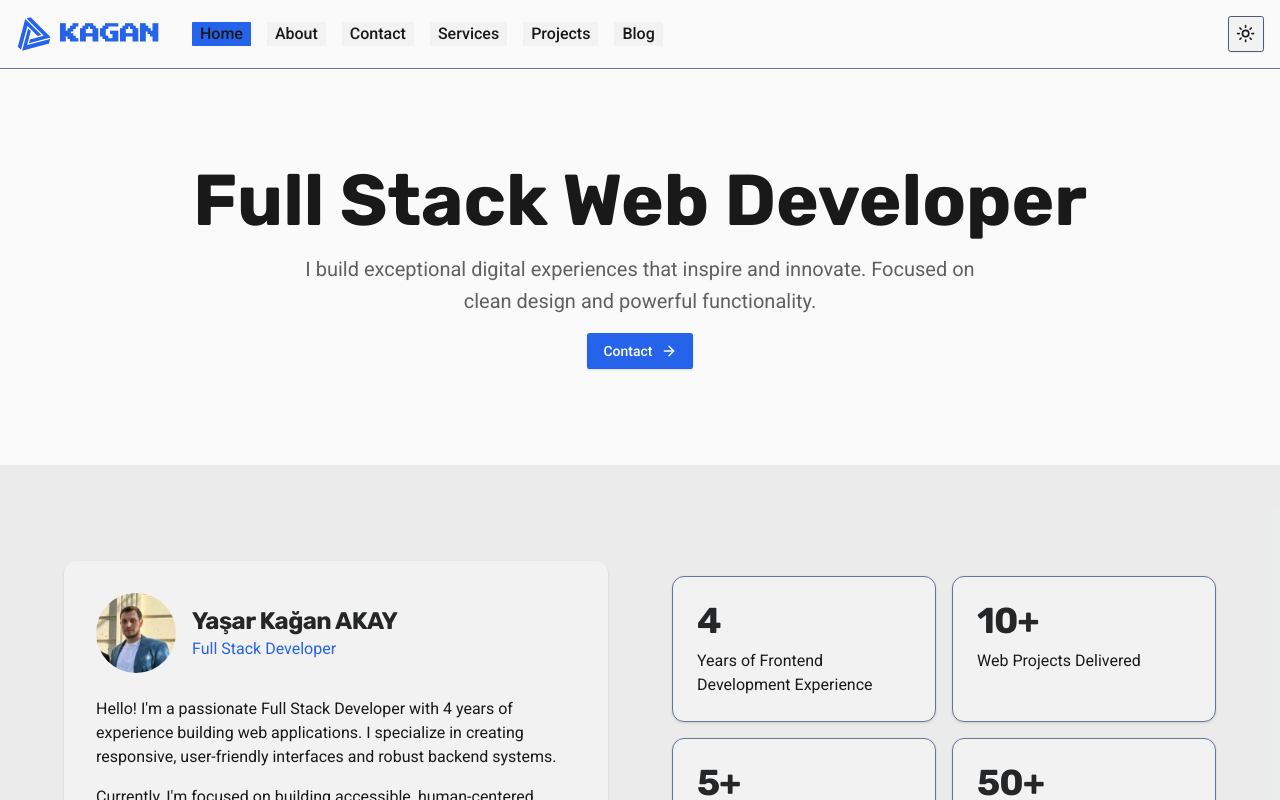
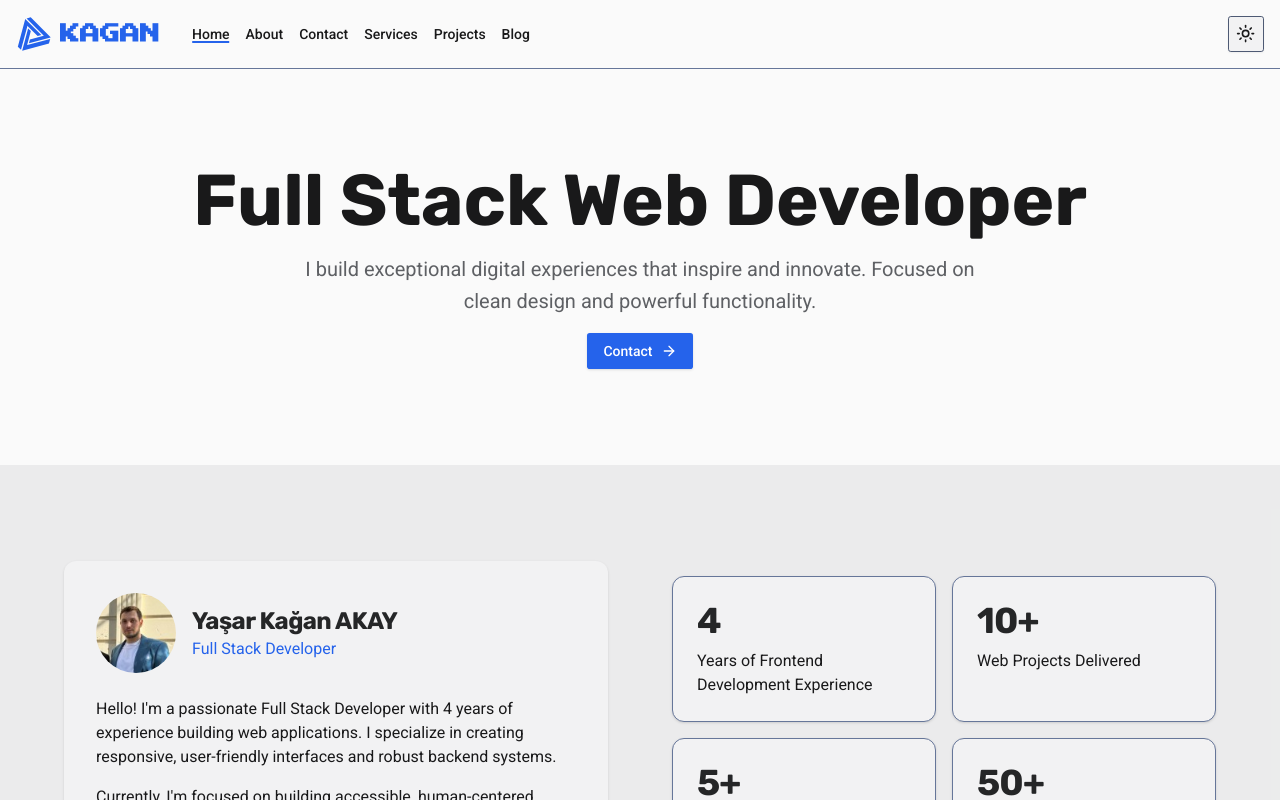
Before and after one commit to ysrkaanky/yasarkaganakay, a Next.js app: page / in a window 1280 px wide. Shown: the top 800 px of the page. Built offline with nearby package versions, Linux system fonts and the light colour scheme.

Commit message:
header fix

```diff
--- a/src/components/layout/header/site-header.tsx
+++ b/src/components/layout/header/site-header.tsx
@@ -30,20 +30,23 @@ export function SiteHeader() {
             {routes.map((route) => {
               const isActive = pathname === route.href
               return (
-                <div
-                  className={cn("rounded-sm px-2 text-base duration-75", {
-                    "bg-primary": isActive,
-                    "bg-background": !isActive,
-                  })}
-                  key={route.href}
-                >
+                <div className={"relative"} key={route.href}>
                   <Link
                     href={route.href}
-                    className={cn(`text-foreground transition-colors`, {
-                      "hover:text-foreground/80": !isActive,
+                    className={cn(`group/link text-inherit transition-colors`, {
+                      // "hover:text-foreground/80": !isActive,
                     })}
                   >
                     {route.label}
+                    <div
+                      className={cn(
+                        "absolute bottom-px left-1/2 h-0.5 -translate-x-1/2 bg-primary duration-100 group-hover/link:w-full",
+                        {
+                          "w-full": isActive,
+                          "w-0": !isActive,
+                        },
+                      )}
+                    />
                   </Link>
                 </div>
               )
```
